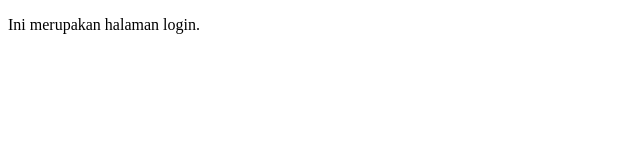
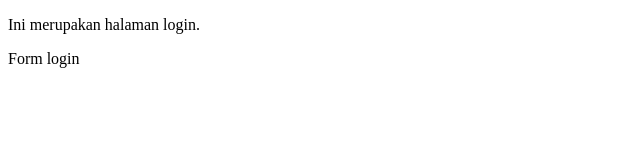
Before and after one commit to pradaaripp12/PRAK_RPL, a plain HTML site: page login.html in a window 1280 px wide. Shown: the full height of the page, 0-640 px from the left. Drawn offline with Linux system fonts and the light colour scheme.

Commit message:
Menambahkan form login di cabang master

```diff
--- a/login.html
+++ b/login.html
@@ -8,5 +8,6 @@
 </head>
 <body>
  <p>Ini merupakan halaman login.</p>
+ <p>Form login</p>
 </body>
 </html>
```
